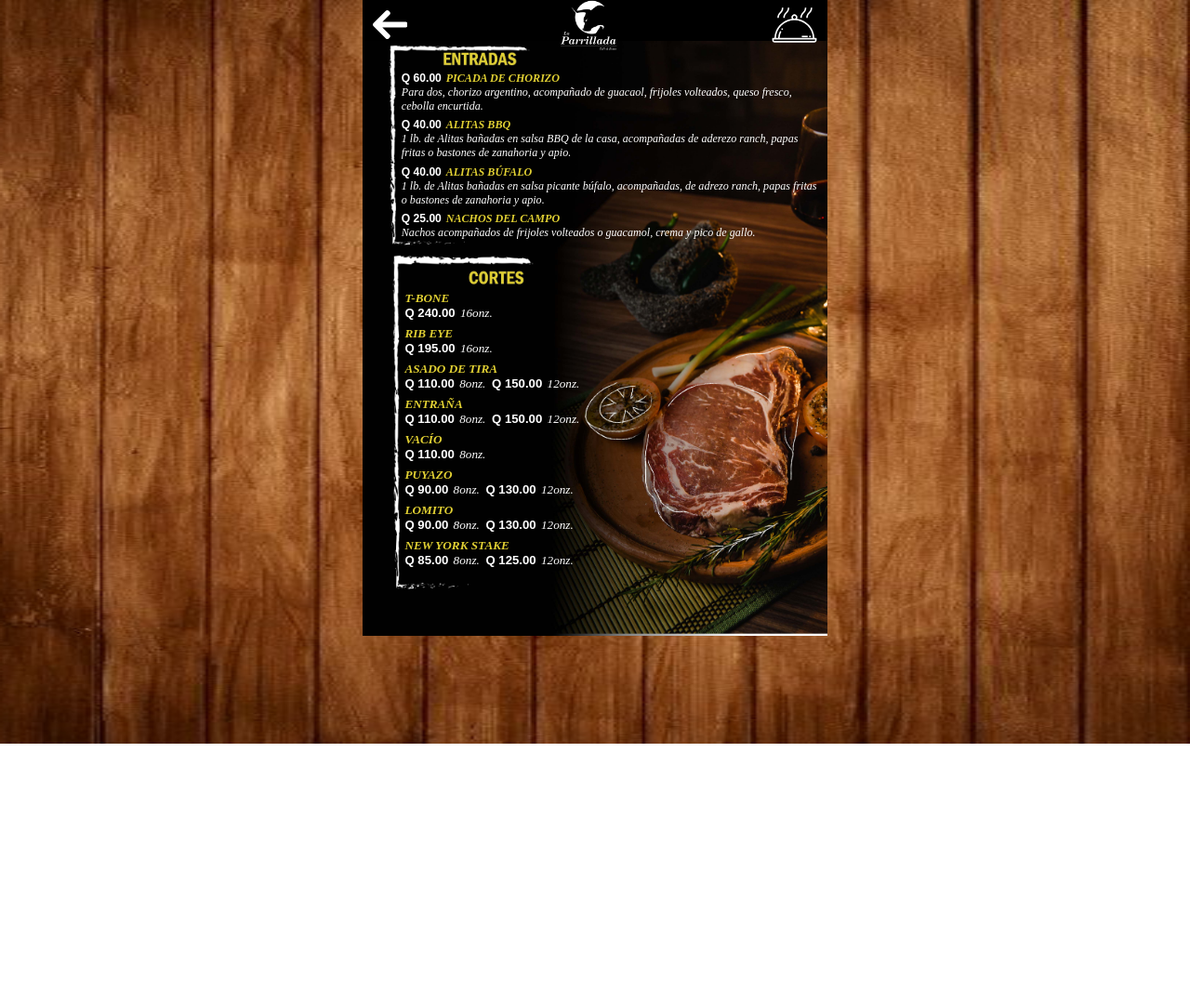
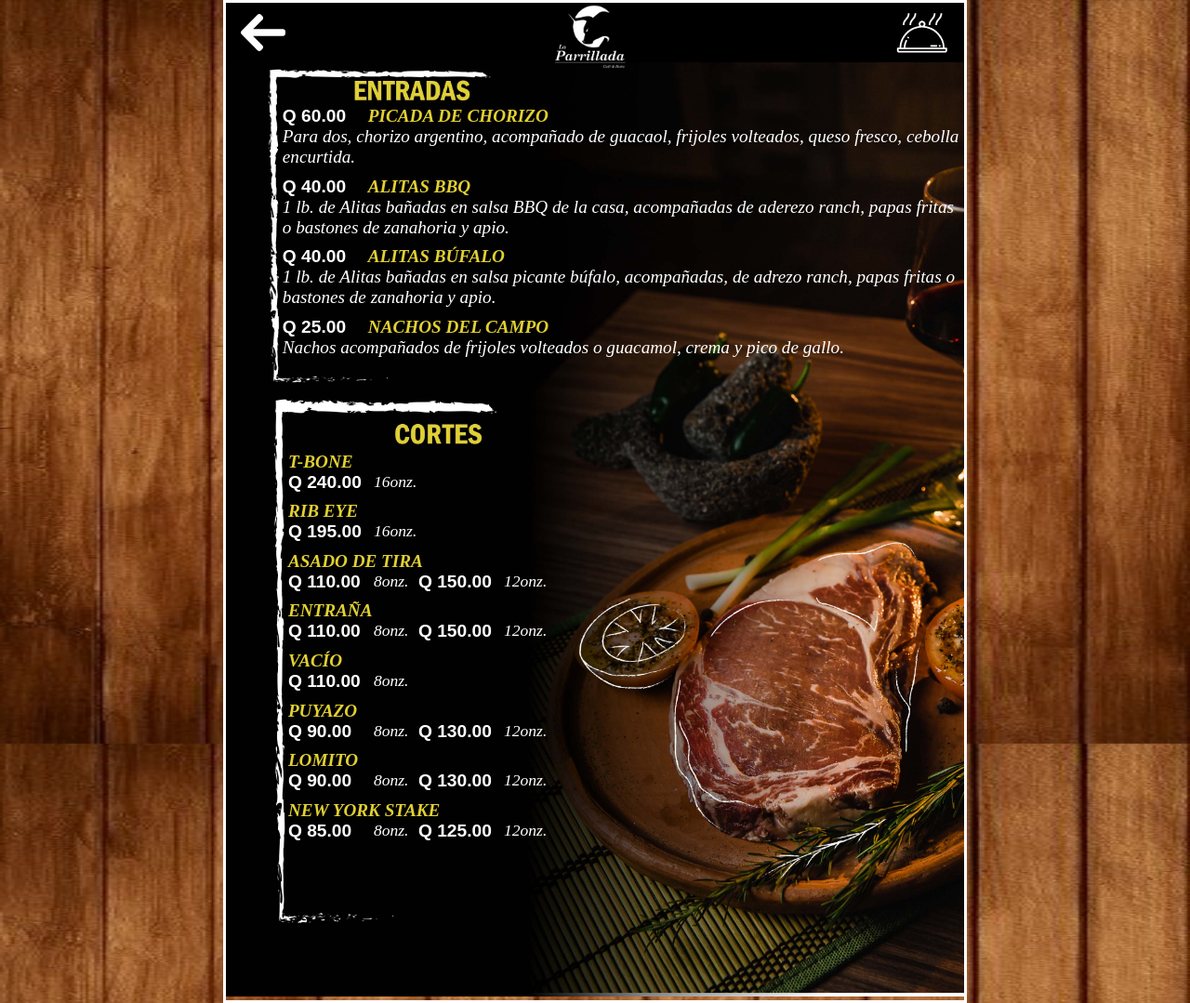
Before and after one commit to Al3jandro97/laParrillada.github.io, a plain HTML site: page docs/EntradasyCortes.html in a window 1280 px wide. Shown: the whole page at 93% size. Before the commit the page ends 800 px from the top, so only its background shows below. Drawn offline with Linux system fonts and the light colour scheme; a web font is replaced by a local one.

Commit message:
Correciones

```diff
--- a/docs/css/estilos.css
+++ b/docs/css/estilos.css
@@ -29,14 +29,14 @@ body
 .swiper-slide
 {
     text-align: center;
-    margin-bottom: 4%;
+    margin-bottom: 6%;
     position: relative;
     width: 100%;
     display: flex;
     flex-direction: column;
     align-items: center;
     justify-content: center;
-    border: white 2px solid;
+    background: white;
 }
 .swiper-slide img
 {
@@ -112,28 +112,25 @@ body
 }
 .menu
 {
-    font-size: 15px;
-    width: 100%;
-    max-width: 500px;
-    height: 100%;
+    font-size: 2vmin;
+    width: 100vmin;
     display: flex;
     flex-direction: column;
     margin-bottom: 0px;
+    border: white 3px solid;
 }
 .menuC
 {
     position: relative;
     width: 100%;
-    min-height: 640px;
     z-index: 1;
 }
 .nabBar
 {
-    padding-left: 0.7em;
-    padding-right: 0.7em;
+    padding-left: 1em;
+    padding-right: 1em;
     width: 100%;
-    max-width: 500px;
-    height: 2.9em;
+    height: 4em;
     display: flex;
     flex-direction: row;
     z-index: 2;
@@ -144,7 +141,7 @@ body
 .logoM
 {
     margin-top: -1.5em;
-    width: 5.5em;
+    width: 6.5em;
     height: 100%;
     z-index: 2;
 }
@@ -154,9 +151,9 @@ body
 }
 .objectBar
 {
-    width: 3.4em;
+    width: 3.6em;
     margin-right: 0;
-    margin-top: 0.6em;
+    margin-top: 0;
     z-index: 2;
     height: 200%;
 }
@@ -167,7 +164,7 @@ body
 }
 .back
 {
-    width: 2.5em;
+    width: 3em;
 }
 .Cooking-kitchen-utensil
 {
@@ -179,65 +176,64 @@ body
 }
 .menuFood
 {
-    padding-left: 3.8em;
-    padding-top: 3em;
+    padding-left: 4em;
+    padding-top: 3.1em;
     padding-right: 0px;
-    font-size: 11px;
+    font-size: 1.9vmin;
     width: 100%;
     height: 100%;
     position: absolute; top: 0;
     z-index: 3;
     display: flex;
     flex-direction: column;
+    align-items: flex-start;
 }
 .menuEntradas
 {
     display: flex;
     flex-direction: column;
-    margin-bottom: 2.5em;
-    height: 19em;
+    margin-bottom: 5.5em;
+    height: 36vmin;
 }
 .menuCortes
 {
-    font-size: 12px;
     display: flex;
     flex-direction: column;
-    padding-left: 0.3em;
-    height: 31em;
+    padding-left: 0.4em;
 }
 .objectFood
 {
+    font-size: 2vmin;
     width: 100%;
-    margin-bottom: 0.5em;
+    margin-bottom: 0.6em;
     cursor: pointer;
 }
 .nameAndprice
 {
     display: flex;
-    text-align: center;
+    justify-content: flex end;
 }
 .priceFood
 {
-    font-size: 1.1em;
+    width: 11.5vmin;
+    font-size: 1.2em;
     font-family: 'Franklin Gothic Heavy';
     color: white;
     font-style: normal;
-    margin-right: 0.4em;
 }
 .nameFood
 {
     font-family: 'Franklin Gothic Book';
-    font-size: 1.1em;
+    font-size: 1.2em;
     color: #e1d033;
     font-style: italic;
 }
 .captionFood
 {
     font-family: 'Franklin Gothic Book';
-    font-size: 1.1em;
+    font-size: 2.4vmin;
     color: white;
     font-style: italic;
-    margin-right: 0.5em;
     margin-left: 0px;
 }
 .weightFood
@@ -246,7 +242,7 @@ body
     font-size: 1.1em;
     color: white;
     font-style: italic;
-    margin-right: 0.5em;
+    width: 6vmin;
     margin-left: 0px;
 }
 .modalContainer
@@ -486,45 +482,6 @@ body
     background: #F79F1F;
 }
 
-@media screen and(max-width:1000px)
-{
-    .swiper-wrapper
-    {
-        width: 70%;
-    }
-}
-
-@media screen and (max-width:500px)
-{
-    .caption p
-    {
-        font-size: 1em;
-    }
-}
-@media screen and (max-width:550px)
-{
-    .menu
-    {
-       font-size: 16px;
-    }
-}
-@media screen and (max-width:450px)
-{
-    .menu
-    {
-       font-size: 14px;
-    }
-    .menuFood
-    {
-        padding-top: 3.1em;
-        font-size: 10.8px;
-        padding-left: 3.4em;
-    }
-    .menuEntradas
-    {
-        margin-bottom: 3.7em;
-    }
-}
 @media screen and (max-width:400px)
 {
     .menuFood
```
